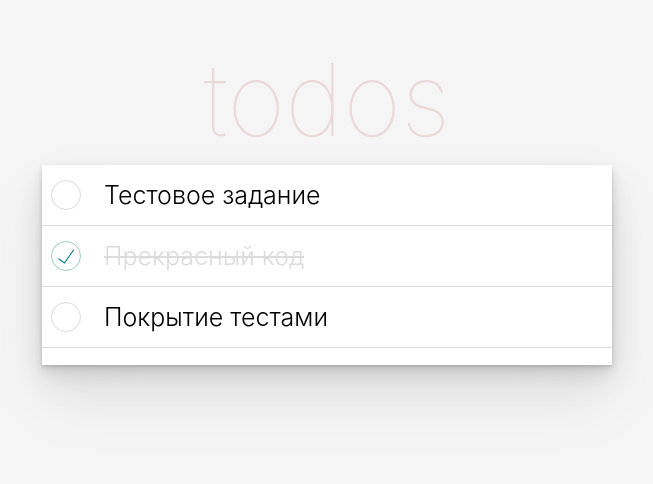
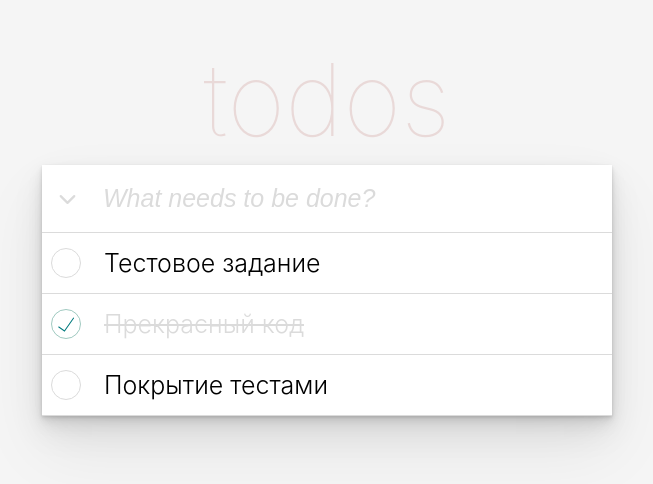
Before and after one commit to dvalentina/todos, a React (Create React App) app: page / in a window 1280 px wide. Shown: the top 484 px of the page, without its empty margins (313-966 px from the left). Built offline with nearby package versions, Linux system fonts and the light colour scheme.

Commit message:
feat: add stylized AddToDo input

```diff
--- a/src/App.tsx
+++ b/src/App.tsx
@@ -1,6 +1,6 @@
 import React from 'react';
 
-import Card from './components/Card';
+import Card from './components/Card/Card';
 import { Container, Title } from './App.styled';
 
 function App() {
--- /dev/null
+++ b/src/components/AddToDo/AddToDo.styled.tsx
@@ -0,0 +1,38 @@
+import styled from 'styled-components';
+
+export const Container = styled.div`
+  display: flex;
+  align-items: center;
+  height: 67px;
+  border-bottom: 1px solid #dbdbdb;
+  padding-left: 5px;
+  padding-right: 20px;
+  gap: 20px;
+`;
+
+export const Input = styled.input`
+  font-size: 25px;
+  width: -webkit-fill-available;
+  border: none;
+
+  &:focus,
+  &:focus-visible {
+    border: none;
+    outline: none;
+  }
+
+  &::placeholder {
+    font-style: italic;
+    color: #dbdbdb;
+  }
+`;
+
+export const Icon = styled.div`
+  margin-left: 7px;
+  margin-top: 5px;
+  svg {
+    width: 27px;
+    height: 27px;
+    color: #dbdbdb;
+  }
+`;
--- /dev/null
+++ b/src/components/AddToDo/AddToDo.tsx
@@ -0,0 +1,24 @@
+import React, { useState } from 'react';
+
+import { ReactComponent as DownIcon } from '../../images/DownIcon.svg';
+
+import { Container, Icon, Input } from './AddToDo.styled';
+
+function AddToDo() {
+  const [value, setValue] = useState('');
+
+  const handleChange = (event: React.ChangeEvent<HTMLInputElement>) => {
+    setValue(event.target.value);
+  };
+
+  return (
+    <Container>
+      <Icon>
+        <DownIcon />
+      </Icon>
+      <Input placeholder="What needs to be done?" value={value} onChange={handleChange} />
+    </Container>
+  );
+}
+
+export default AddToDo;
--- a/src/components/Card.styled.tsx
+++ b/src/components/Card/Card.styled.tsx
@@ -4,6 +4,6 @@ export const Card = styled.div`
   background: #ffffff;
   box-shadow: rgba(0, 0, 0, 0.07) 0px 1px 2px, rgba(0, 0, 0, 0.07) 0px 2px 4px, rgba(0, 0, 0, 0.07) 0px 4px 8px,
     rgba(0, 0, 0, 0.07) 0px 8px 16px, rgba(0, 0, 0, 0.07) 0px 16px 32px, rgba(0, 0, 0, 0.07) 0px 32px 64px;
-  height: 200px;
+  min-height: 200px;
   width: 570px;
 `;
--- a/src/components/Card.tsx
+++ b/src/components/Card/Card.tsx
@@ -1,11 +1,14 @@
 import React from 'react';
 
+import AddToDo from '../AddToDo/AddToDo';
+import ToDoComponent from '../ToDoComponent/ToDoComponent';
+
 import { Card as StyledCard } from './Card.styled';
-import ToDoComponent from './ToDoComponent';
 
 function Card() {
   return (
     <StyledCard>
+      <AddToDo />
       <ToDoComponent label="Тестовое задание" />
       <ToDoComponent label="Прекрасный код" checked />
       <ToDoComponent label="Покрытие тестами" />
--- a/src/components/ToDoComponent.styled.tsx
+++ b/src/components/ToDoComponent/ToDoComponent.styled.tsx
@@ -1,6 +1,6 @@
 import styled from 'styled-components';
 
-import { Text as HelperText } from '../helpers/Text';
+import { Text as HelperText } from '../../helpers/Text';
 
 export const Container = styled.div`
   display: flex;
```
Also changed, not shown: src/components/ToDoComponent/ToDoComponent.tsx (renamed from src/components/ToDoComponent.tsx), src/images/DownIcon.svg (added).
